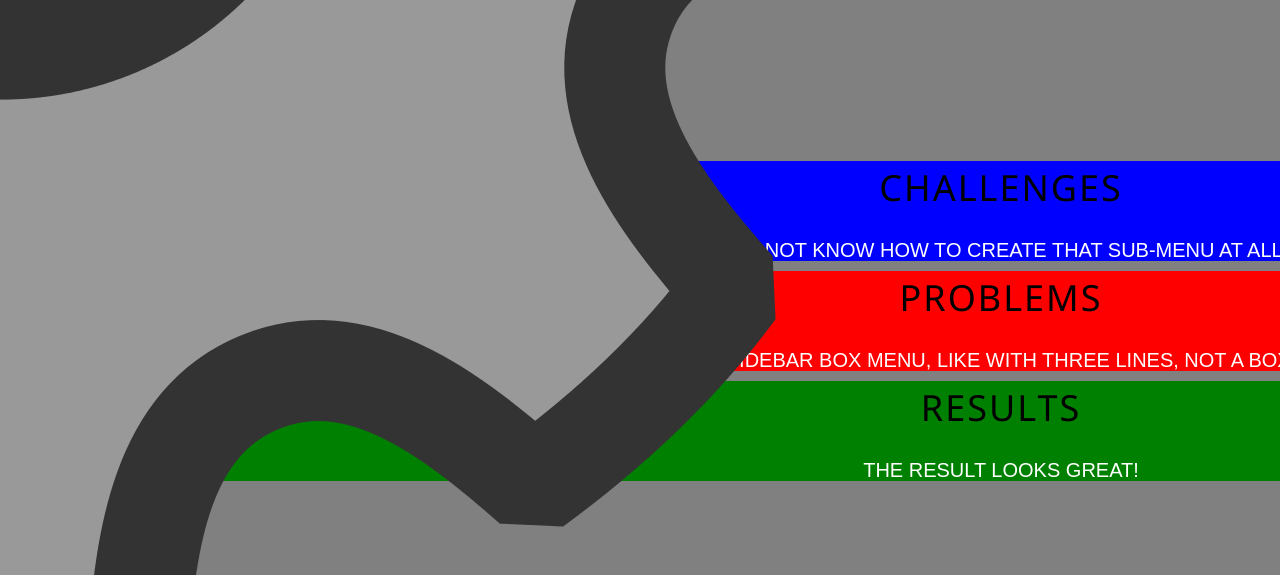
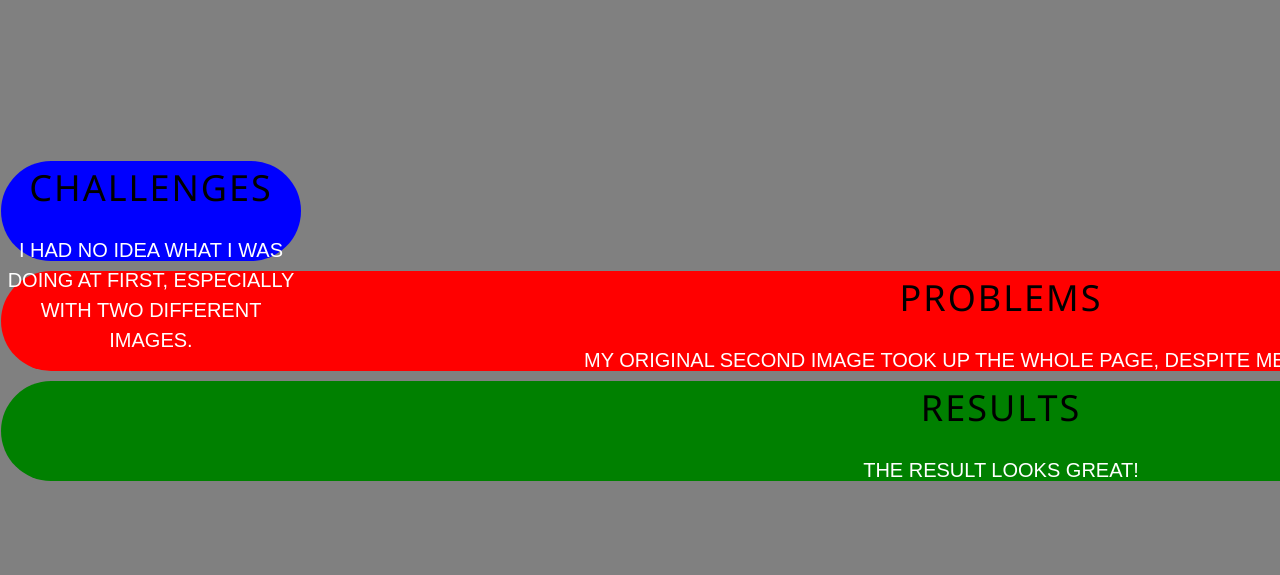
Before and after one commit to jfulton007/cst251, a plain HTML site: page lab12/index.html in a window 1280 px wide. Shown: the part 648-1223 px from the top of the page. After the commit the page ends 1133 px from the top, so only its background shows below. Drawn offline with nearby package versions, Linux system fonts and the light colour scheme.

Commit message:
lab 12 complete!

```diff
--- a/lab12/css/index.css
+++ b/lab12/css/index.css
@@ -59,10 +59,10 @@ aside#sidebar{
 
 }
 div#portrait{
-  border-radius: 400px;
+  border-radius: 200px;
   margin: auto;
   background-color: blue;
-  width: 2000px;
+  width: 300px;
   height: 100px;
   text-align: center;
 }
--- a/lab12/index.html
+++ b/lab12/index.html
@@ -22,16 +22,16 @@
   <main>
     <h1>Lab 12 - Advanced Block-level Styling II</h1>
 <div id="content">
-    <img src="img/groovy3.png" width=150 style="width:30%">
+    <img src="img/groovy3.png" width=30px style="width:30%">
 </div>
 <div class="Test3">
 <div id="portrait">
         <h1>Challenges</h1>
-        <p class="test3">I did not know how to create that sub-menu at all.</p>
+        <p class="test3">I had no idea what I was doing at first, especially with two different images.</p>
 </div>
 <div id="problems">
         <h1>Problems</h1>
-        <p class="test2">I thought we had to create a sidebar box menu, like with three lines, not a box on the upper right corner.</p>
+        <p class="test2">My original second image took up the whole page, despite me deleting it.</p>
 </div>
 <div id="results">
         <h1>Results</h1>
```
Also changed, not shown: lab12/img/gear.png (deleted), lab13/css/index.css (added), lab13/index.html (added).
